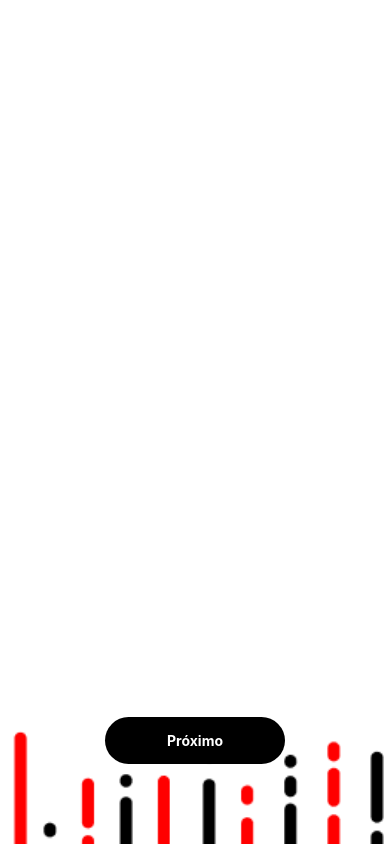
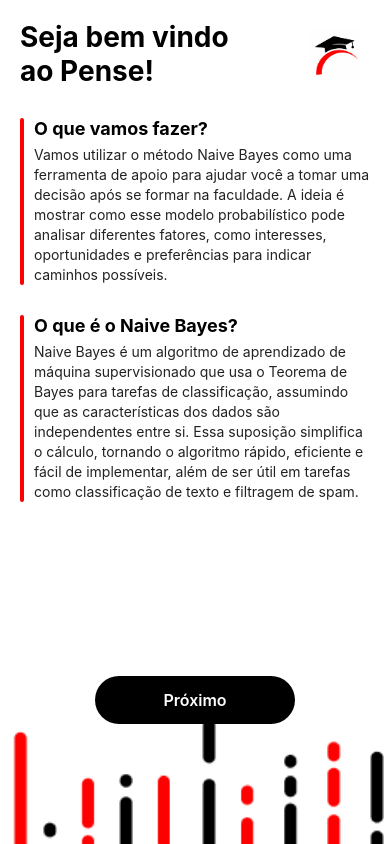
Before and after one commit to isaqkee/penseIntegrador, a React Native app in the folder penseProject/: screen /PaginaIntroducao in a window 390 px wide. Built offline with nearby package versions, Linux system fonts and the light colour scheme.

Commit message:
tela introdção pronta

```diff
--- a/penseProject/paginaIntroducao.js
+++ b/penseProject/paginaIntroducao.js
@@ -1,25 +1,66 @@
 import { StatusBar } from "expo-status-bar";
-import { StyleSheet, Text, View, ImageBackground, Dimensions, SafeAreaView, TouchableOpacity, } from "react-native";
+import { StyleSheet, Text, View, ImageBackground, Dimensions, SafeAreaView, TouchableOpacity, Image, ScrollView } from "react-native";
 import bgImage from "./assets/fundo1.png";
 
 const { width, height } = Dimensions.get("window");
 
-export default function App() {
+export default function PaginaIntroducao() {
   return (
     <ImageBackground
       source={bgImage}
       style={[styles.background, { width, height }]}
     >
       <SafeAreaView style={styles.container}>
-        {/* Conteúdo do meio da tela pode ir aqui */}
+
+        <ScrollView contentContainerStyle={styles.scrollContent} showsVerticalScrollIndicator={false}>
+
+          {/* TÍTULO */}
+          <View style={styles.header}>
+            <Text style={styles.title}>Seja bem vindo{"\n"}ao Pense!</Text>
+            <Image
+              source={require("./img/iconGraduation.png")}
+              style={styles.icon}
+              resizeMode="contain"
+            />
+          </View>
+
+          {/* Seção 1 */}
+          <View style={styles.sectionContainer}>
+            <View style={styles.redBar} />
+            <View style={styles.textBlock}>
+              <Text style={styles.sectionTitle}>O que vamos fazer?</Text>
+              <Text style={styles.sectionText}>
+                Vamos utilizar o método Naive Bayes como uma ferramenta de apoio
+                para ajudar você a tomar uma decisão após se formar na faculdade.
+                A ideia é mostrar como esse modelo probabilístico pode analisar
+                diferentes fatores, como interesses, oportunidades e preferências
+                para indicar caminhos possíveis.
+              </Text>
+            </View>
+          </View>
+
+          {/* Seção 2 */}
+          <View style={styles.sectionContainer}>
+            <View style={styles.redBar} />
+            <View style={styles.textBlock}>
+              <Text style={styles.sectionTitle}>O que é o Naive Bayes?</Text>
+              <Text style={styles.sectionText}>
+                Naive Bayes é um algoritmo de aprendizado de máquina supervisionado
+                que usa o Teorema de Bayes para tarefas de classificação, assumindo
+                que as características dos dados são independentes entre si.
+                Essa suposição simplifica o cálculo, tornando o algoritmo rápido,
+                eficiente e fácil de implementar, além de ser útil em tarefas como
+                classificação de texto e filtragem de spam.
+              </Text>
+            </View>
+          </View>
+
+        </ScrollView>
       </SafeAreaView>
 
-      {/* Botão na parte inferior */}
+      {/* BOTÃO */}
       <View style={styles.buttonContainer}>
-        <TouchableOpacity
-          style={styles.button}
-          onPress={() => console.log("Próximo pressionado")}
-        >
+        <TouchableOpacity style={styles.button} onPress={() => console.log("Próximo pressionado")}>
           <Text style={styles.buttonText}>Próximo</Text>
         </TouchableOpacity>
       </View>
@@ -29,37 +70,98 @@ export default function App() {
   );
 }
 
+// ---------------- ESTILOS ----------------
+
 const styles = StyleSheet.create({
   background: {
     resizeMode: "cover",
     flex: 1,
   },
+
   container: {
     flex: 1,
+  },
+
+  scrollContent: {
+    paddingHorizontal: 20,
+    paddingBottom: 180,
+  },
+
+  header: {
+    width: "100%",
+    marginTop: 20,
+    flexDirection: "row",
+    justifyContent: "space-between",
+    alignItems: "center",
+  },
+
+  title: {
+    fontSize: 28,
+    fontWeight: "bold",
+    color: "#000",
+  },
+
+  icon: {
+    width: 50,
+    height: 50,
+    marginRight: 10,
+  },
+
+  sectionContainer: {
+    flexDirection: "row",
+    marginTop: 30,
+    width: "100%",
+  },
+
+  redBar: {
+    width: 4,
+    backgroundColor: "red",
+    borderRadius: 10,
+    marginRight: 10,
+  },
+
+  textBlock: {
+    flex: 1,
+  },
+
+  sectionTitle: {
+    fontSize: 18,
+    fontWeight: "700",
+    marginBottom: 6,
+  },
+
+  sectionText: {
+    fontSize: 14,
+    lineHeight: 20,
+    color: "#222",
+  },
+
+  // --------------- BOTÃO ---------------
+  buttonContainer: {
+    width: "100%",
+    alignItems: "center",
+    position: "absolute",
+    bottom: 0,
+    marginBottom: 80,
+    justifyContent: "center",
+  },
+
+  button: {
+    position: "absolute",
+    bottom: 40,
+    backgroundColor: "black",
+    paddingVertical: 14,
+    paddingHorizontal: 40,
+    borderRadius: 30,
+    width: 200,
     alignItems: "center",
     justifyContent: "center",
   },
-  buttonContainer: {
-    width: "100%",
-    alignItems: "center",
-    marginBottom: 80, // distancia do final da tela
-    position: "absolute",
-    bottom: 0,
-    justifyContent: "center",
-  },
-  button: {
-    backgroundColor: "#000000",
-    paddingVertical: 15,
-    paddingHorizontal: 40,
-    borderRadius: 25,
-    width: 180,
-    alignItems: "center", // centraliza horizontalmente
-    justifyContent: "center", // centraliza verticalmente
-  },
+
   buttonText: {
-    color: "#fff",
-    fontSize: 14,
-    fontWeight: "bold",
-    textAlign: "center", // garante alinhamento do texto
+    color: "white",
+    fontSize: 16,
+    fontWeight: "600",
+    textAlign: "center",
   },
 });
```
Also changed, not shown: penseProject/img/iconGraduation.png (added).
